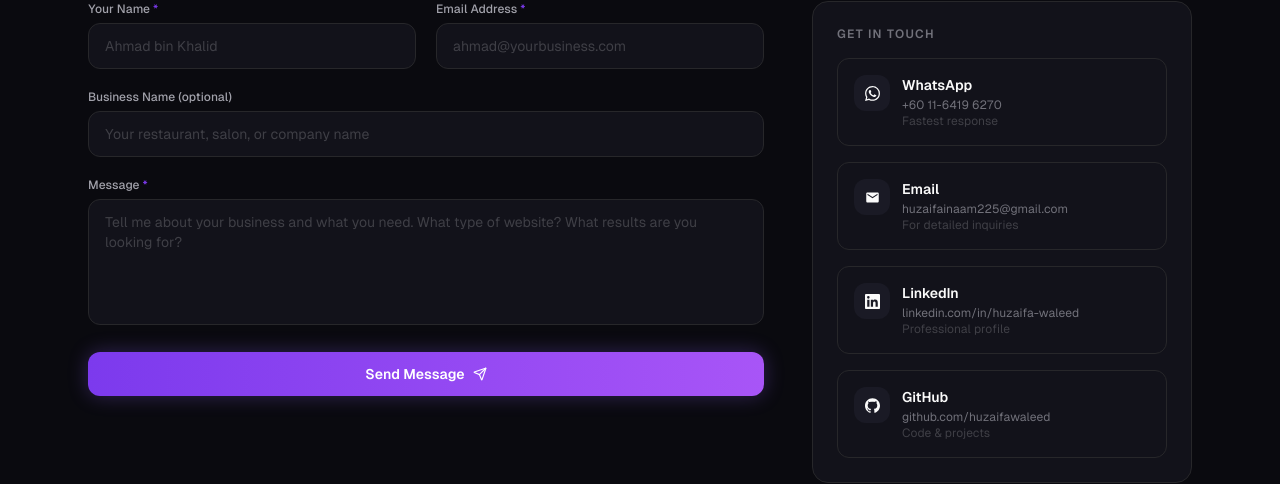
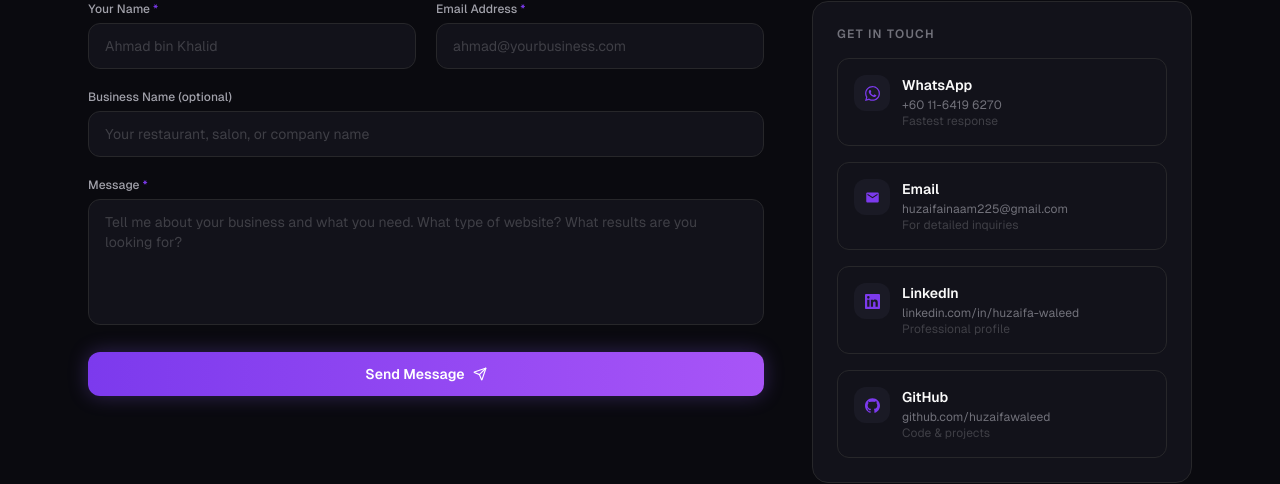
Before and after one commit to huzaifawaleed/new-folio, a Next.js app: page /contact in a window 1280 px wide. Shown: the part 371-855 px from the top of the page. Built offline with nearby package versions, Linux system fonts and the light colour scheme.

Commit message:
Fix TypeScript error: add className prop to social icons

```diff
--- a/components/shared/social-icons.tsx
+++ b/components/shared/social-icons.tsx
@@ -1,30 +1,32 @@
-export function GitHubIcon({ size = 16 }: { size?: number }) {
+interface IconProps { size?: number; className?: string }
+
+export function GitHubIcon({ size = 16, className }: IconProps) {
   return (
-    <svg viewBox="0 0 24 24" fill="currentColor" width={size} height={size} aria-hidden="true">
+    <svg viewBox="0 0 24 24" fill="currentColor" width={size} height={size} className={className} aria-hidden="true">
       <path d="M12 .297c-6.63 0-12 5.373-12 12 0 5.303 3.438 9.8 8.205 11.385.6.113.82-.258.82-.577 0-.285-.01-1.04-.015-2.04-3.338.724-4.042-1.61-4.042-1.61C4.422 18.07 3.633 17.7 3.633 17.7c-1.087-.744.084-.729.084-.729 1.205.084 1.838 1.236 1.838 1.236 1.07 1.835 2.809 1.305 3.495.998.108-.776.417-1.305.76-1.605-2.665-.3-5.466-1.332-5.466-5.93 0-1.31.465-2.38 1.235-3.22-.135-.303-.54-1.523.105-3.176 0 0 1.005-.322 3.3 1.23.96-.267 1.98-.399 3-.405 1.02.006 2.04.138 3 .405 2.28-1.552 3.285-1.23 3.285-1.23.645 1.653.24 2.873.12 3.176.765.84 1.23 1.91 1.23 3.22 0 4.61-2.805 5.625-5.475 5.92.42.36.81 1.096.81 2.22 0 1.606-.015 2.896-.015 3.286 0 .315.21.69.825.57C20.565 22.092 24 17.592 24 12.297c0-6.627-5.373-12-12-12" />
     </svg>
   )
 }
 
-export function LinkedInIcon({ size = 16 }: { size?: number }) {
+export function LinkedInIcon({ size = 16, className }: IconProps) {
   return (
-    <svg viewBox="0 0 24 24" fill="currentColor" width={size} height={size} aria-hidden="true">
+    <svg viewBox="0 0 24 24" fill="currentColor" width={size} height={size} className={className} aria-hidden="true">
       <path d="M20.447 20.452h-3.554v-5.569c0-1.328-.027-3.037-1.852-3.037-1.853 0-2.136 1.445-2.136 2.939v5.667H9.351V9h3.414v1.561h.046c.477-.9 1.637-1.85 3.37-1.85 3.601 0 4.267 2.37 4.267 5.455v6.286zM5.337 7.433a2.062 2.062 0 0 1-2.063-2.065 2.064 2.064 0 1 1 2.063 2.065zm1.782 13.019H3.555V9h3.564v11.452zM22.225 0H1.771C.792 0 0 .774 0 1.729v20.542C0 23.227.792 24 1.771 24h20.451C23.2 24 24 23.227 24 22.271V1.729C24 .774 23.2 0 22.222 0h.003z" />
     </svg>
   )
 }
 
-export function WhatsAppIcon({ size = 16 }: { size?: number }) {
+export function WhatsAppIcon({ size = 16, className }: IconProps) {
   return (
-    <svg viewBox="0 0 24 24" fill="currentColor" width={size} height={size} aria-hidden="true">
+    <svg viewBox="0 0 24 24" fill="currentColor" width={size} height={size} className={className} aria-hidden="true">
       <path d="M17.472 14.382c-.297-.149-1.758-.867-2.03-.967-.273-.099-.471-.148-.67.15-.197.297-.767.966-.94 1.164-.173.199-.347.223-.644.075-.297-.15-1.255-.463-2.39-1.475-.883-.788-1.48-1.761-1.653-2.059-.173-.297-.018-.458.13-.606.134-.133.298-.347.446-.52.149-.174.198-.298.298-.497.099-.198.05-.371-.025-.52-.075-.149-.669-1.612-.916-2.207-.242-.579-.487-.5-.669-.51-.173-.008-.371-.01-.57-.01-.198 0-.52.074-.792.372-.272.297-1.04 1.016-1.04 2.479 0 1.462 1.065 2.875 1.213 3.074.149.198 2.096 3.2 5.077 4.487.709.306 1.262.489 1.694.625.712.227 1.36.195 1.871.118.571-.085 1.758-.719 2.006-1.413.248-.694.248-1.289.173-1.413-.074-.124-.272-.198-.57-.347m-5.421 7.403h-.004a9.87 9.87 0 0 1-5.031-1.378l-.361-.214-3.741.982.998-3.648-.235-.374a9.86 9.86 0 0 1-1.51-5.26c.001-5.45 4.436-9.884 9.888-9.884 2.64 0 5.122 1.03 6.988 2.898a9.825 9.825 0 0 1 2.893 6.994c-.003 5.45-4.437 9.884-9.885 9.884m8.413-18.297A11.815 11.815 0 0 0 12.05 0C5.495 0 .16 5.335.157 11.892c0 2.096.547 4.142 1.588 5.945L.057 24l6.305-1.654a11.882 11.882 0 0 0 5.683 1.448h.005c6.554 0 11.89-5.335 11.893-11.893a11.821 11.821 0 0 0-3.48-8.413z" />
     </svg>
   )
 }
 
-export function MailIcon({ size = 16 }: { size?: number }) {
+export function MailIcon({ size = 16, className }: IconProps) {
   return (
-    <svg viewBox="0 0 24 24" fill="currentColor" width={size} height={size} aria-hidden="true">
+    <svg viewBox="0 0 24 24" fill="currentColor" width={size} height={size} className={className} aria-hidden="true">
       <path d="M20 4H4c-1.1 0-2 .9-2 2v12c0 1.1.9 2 2 2h16c1.1 0 2-.9 2-2V6c0-1.1-.9-2-2-2zm0 4-8 5-8-5V6l8 5 8-5v2z" />
     </svg>
   )
```
